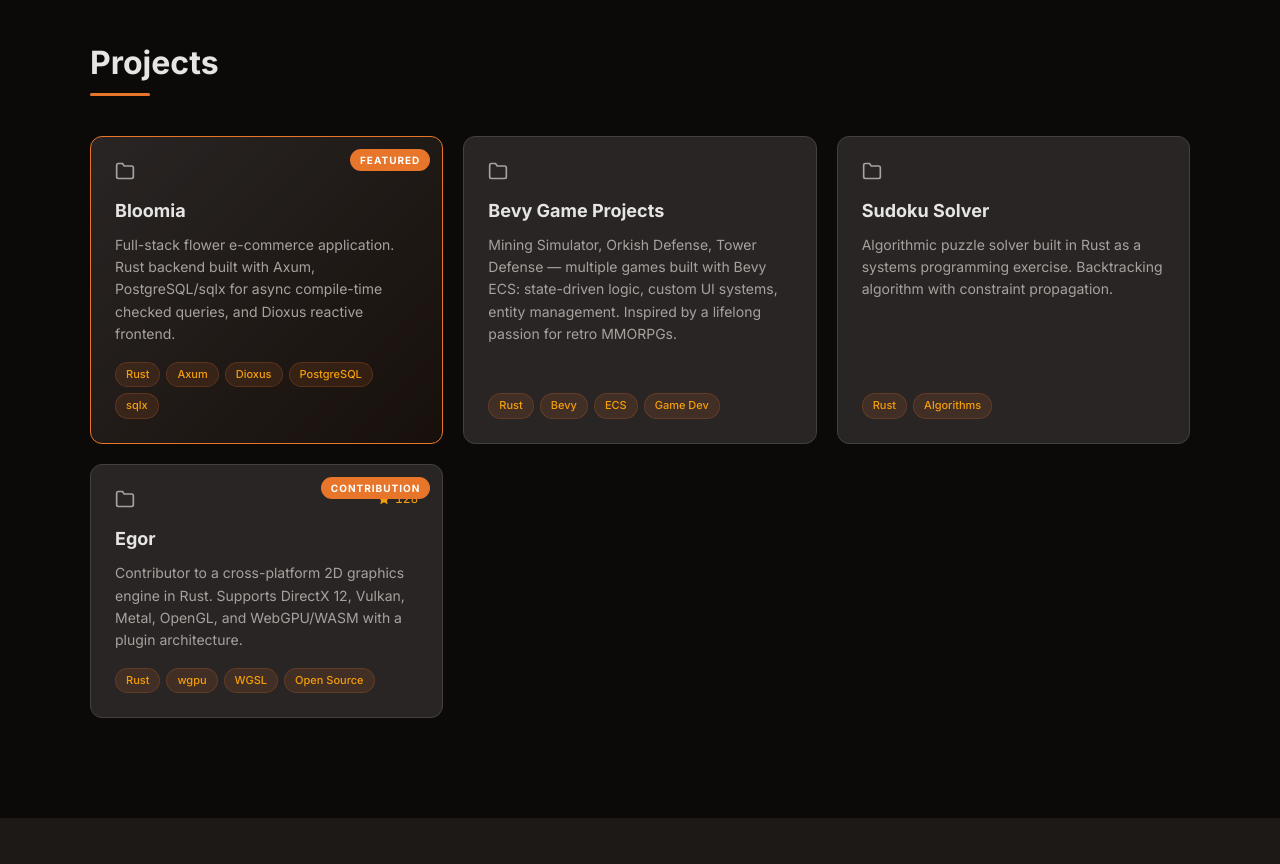
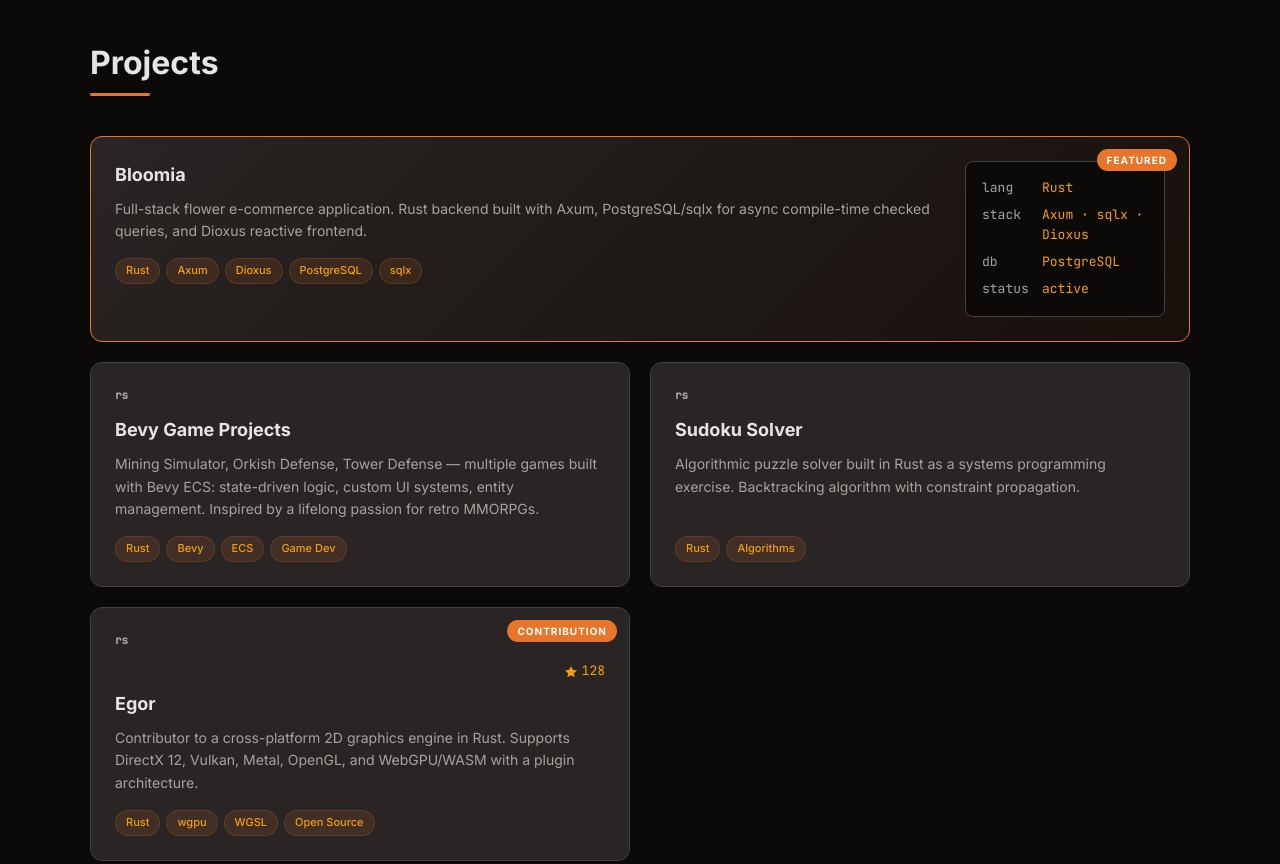
Before and after one commit to diegoQuinas/diegoQuinas.github.io, a plain HTML site: page index.html in a window 1280 px wide. Shown: the part 2560-3424 px from the top of the page. Drawn offline with Linux system fonts and the light colour scheme.

Commit message:
feat: asymmetric project layout with spec sheet for featured project

```diff
--- a/index.html
+++ b/index.html
@@ -244,9 +244,8 @@
 
         <a href="https://github.com/diegoQuinas/bloomia-backend" target="_blank" rel="noopener" class="project-card featured">
           <div class="project-badge" data-en="Featured" data-es="Destacado">Featured</div>
-          <div class="project-header">
-            <svg width="20" height="20" viewBox="0 0 24 24" fill="none" stroke="currentColor" stroke-width="2"><path d="M22 19a2 2 0 01-2 2H4a2 2 0 01-2-2V5a2 2 0 012-2h5l2 3h9a2 2 0 012 2z"/></svg>
-          </div>
+          <div class="project-featured-inner">
+            <div class="project-featured-left">
               <h3>Bloomia</h3>
               <p data-en="Full-stack flower e-commerce application. Rust backend built with Axum, PostgreSQL/sqlx for async compile-time checked queries, and Dioxus reactive frontend."
                  data-es="Aplicacion e-commerce de flores full-stack. Backend en Rust con Axum, PostgreSQL/sqlx para queries async verificadas en compilacion, y frontend reactivo en Dioxus.">
@@ -255,12 +254,18 @@
               <div class="project-tags">
                 <span>Rust</span><span>Axum</span><span>Dioxus</span><span>PostgreSQL</span><span>sqlx</span>
               </div>
+            </div>
+            <div class="project-spec">
+              <div class="spec-row"><span class="spec-key">lang</span><span class="spec-val">Rust</span></div>
+              <div class="spec-row"><span class="spec-key">stack</span><span class="spec-val">Axum · sqlx · Dioxus</span></div>
+              <div class="spec-row"><span class="spec-key">db</span><span class="spec-val">PostgreSQL</span></div>
+              <div class="spec-row"><span class="spec-key">status</span><span class="spec-val">active</span></div>
+            </div>
+          </div>
         </a>
 
         <a href="https://github.com/diegoQuinas" target="_blank" rel="noopener" class="project-card">
-          <div class="project-header">
-            <svg width="20" height="20" viewBox="0 0 24 24" fill="none" stroke="currentColor" stroke-width="2"><path d="M22 19a2 2 0 01-2 2H4a2 2 0 01-2-2V5a2 2 0 012-2h5l2 3h9a2 2 0 012 2z"/></svg>
-          </div>
+          <span class="project-lang">rs</span>
           <h3 data-en="Bevy Game Projects" data-es="Juegos con Bevy">Bevy Game Projects</h3>
           <p data-en="Mining Simulator, Orkish Defense, Tower Defense — multiple games built with Bevy ECS: state-driven logic, custom UI systems, entity management. Inspired by a lifelong passion for retro MMORPGs."
              data-es="Mining Simulator, Orkish Defense, Tower Defense — multiples juegos con Bevy ECS: logica por estados, sistemas de UI custom, manejo de entidades. Inspirados por una pasion de toda la vida por los MMORPGs retro.">
@@ -272,9 +277,7 @@
         </a>
 
         <a href="https://github.com/diegoQuinas/sudoku-solver-rs" target="_blank" rel="noopener" class="project-card">
-          <div class="project-header">
-            <svg width="20" height="20" viewBox="0 0 24 24" fill="none" stroke="currentColor" stroke-width="2"><path d="M22 19a2 2 0 01-2 2H4a2 2 0 01-2-2V5a2 2 0 012-2h5l2 3h9a2 2 0 012 2z"/></svg>
-          </div>
+          <span class="project-lang">rs</span>
           <h3>Sudoku Solver</h3>
           <p data-en="Algorithmic puzzle solver built in Rust as a systems programming exercise. Backtracking algorithm with constraint propagation."
              data-es="Solucionador de sudoku algoritmico en Rust como ejercicio de programacion de sistemas. Algoritmo de backtracking con propagacion de restricciones.">
@@ -287,8 +290,8 @@
 
         <div class="project-card">
           <div class="project-badge" data-en="Contribution" data-es="Contribucion">Contribution</div>
+          <span class="project-lang">rs</span>
           <div class="project-header">
-            <svg width="20" height="20" viewBox="0 0 24 24" fill="none" stroke="currentColor" stroke-width="2"><path d="M22 19a2 2 0 01-2 2H4a2 2 0 01-2-2V5a2 2 0 012-2h5l2 3h9a2 2 0 012 2z"/></svg>
             <div class="project-stars">128</div>
           </div>
           <h3>Egor</h3>
--- a/style.css
+++ b/style.css
@@ -484,7 +484,7 @@ img { max-width: 100%; display: block; }
 /* ===== Projects ===== */
 .projects-grid {
   display: grid;
-  grid-template-columns: repeat(auto-fill, minmax(300px, 1fr));
+  grid-template-columns: 1fr 1fr;
   gap: 20px;
 }
 .project-card {
@@ -499,12 +499,54 @@ img { max-width: 100%; display: block; }
 }
 .project-card:hover {
   border-color: var(--accent);
-  transform: translateY(-6px);
-  box-shadow: 0 12px 40px rgba(232, 118, 42, 0.1);
+  box-shadow: 0 0 20px rgba(232, 118, 42, 0.08) inset;
 }
 .project-card.featured {
+  grid-column: 1 / -1;
   border-color: var(--accent);
   background: linear-gradient(135deg, var(--surface) 0%, rgba(232, 118, 42, 0.05) 100%);
+}
+.project-featured-inner {
+  display: grid;
+  grid-template-columns: 1fr 200px;
+  gap: 24px;
+  align-items: start;
+}
+.project-featured-left h3 {
+  font-size: 20px;
+  font-weight: 700;
+  margin-bottom: 10px;
+}
+.project-spec {
+  font-family: var(--font-mono);
+  font-size: 13px;
+  display: flex;
+  flex-direction: column;
+  gap: 6px;
+  padding: 16px;
+  background: var(--bg);
+  border-radius: var(--radius-sm);
+  border: 1px solid var(--border);
+}
+.spec-row {
+  display: flex;
+  gap: 12px;
+}
+.spec-key {
+  color: var(--text-muted);
+  min-width: 48px;
+}
+.spec-val {
+  color: var(--accent-soft);
+}
+.project-lang {
+  font-family: var(--font-mono);
+  font-size: 11px;
+  font-weight: 600;
+  color: var(--text-muted);
+  text-transform: lowercase;
+  margin-bottom: 12px;
+  display: block;
 }
 .project-badge {
   position: absolute;
@@ -521,9 +563,9 @@ img { max-width: 100%; display: block; }
 }
 .project-header {
   display: flex;
-  justify-content: space-between;
+  justify-content: flex-end;
   align-items: center;
-  margin-bottom: 16px;
+  margin-bottom: 8px;
   color: var(--text-muted);
 }
 .project-stars {
@@ -704,6 +746,7 @@ img { max-width: 100%; display: block; }
   .about-grid { grid-template-columns: 1fr; }
   .about-highlights { grid-template-columns: 1fr 1fr; }
   .projects-grid { grid-template-columns: 1fr; }
+  .project-featured-inner { grid-template-columns: 1fr; }
   .skills-grid { grid-template-columns: 1fr; }
   .timeline-header { flex-direction: column; gap: 4px; }
   .section { padding: 60px 20px; }
```
Lines whose indentation alone changed are shown as unchanged.
